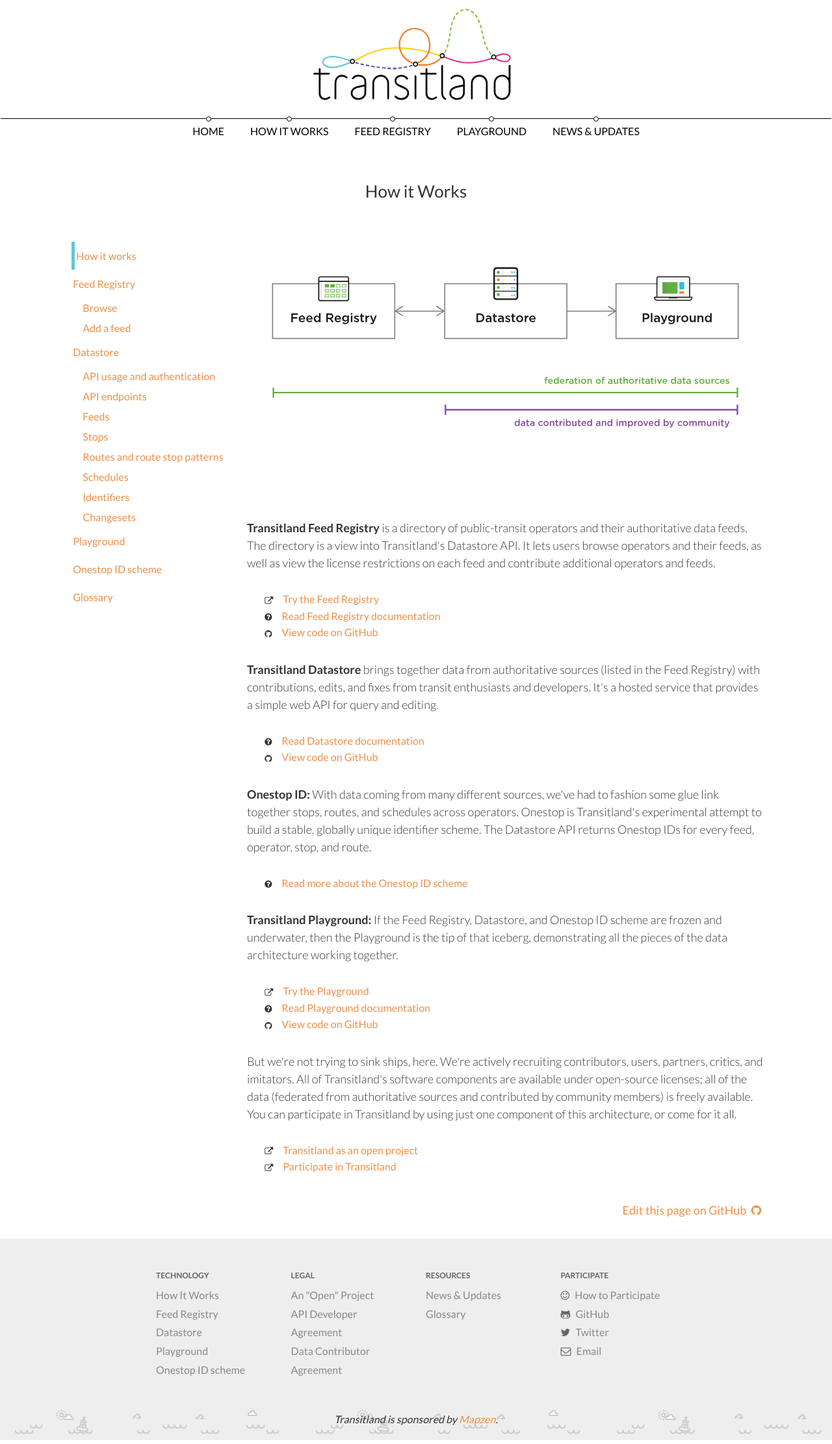
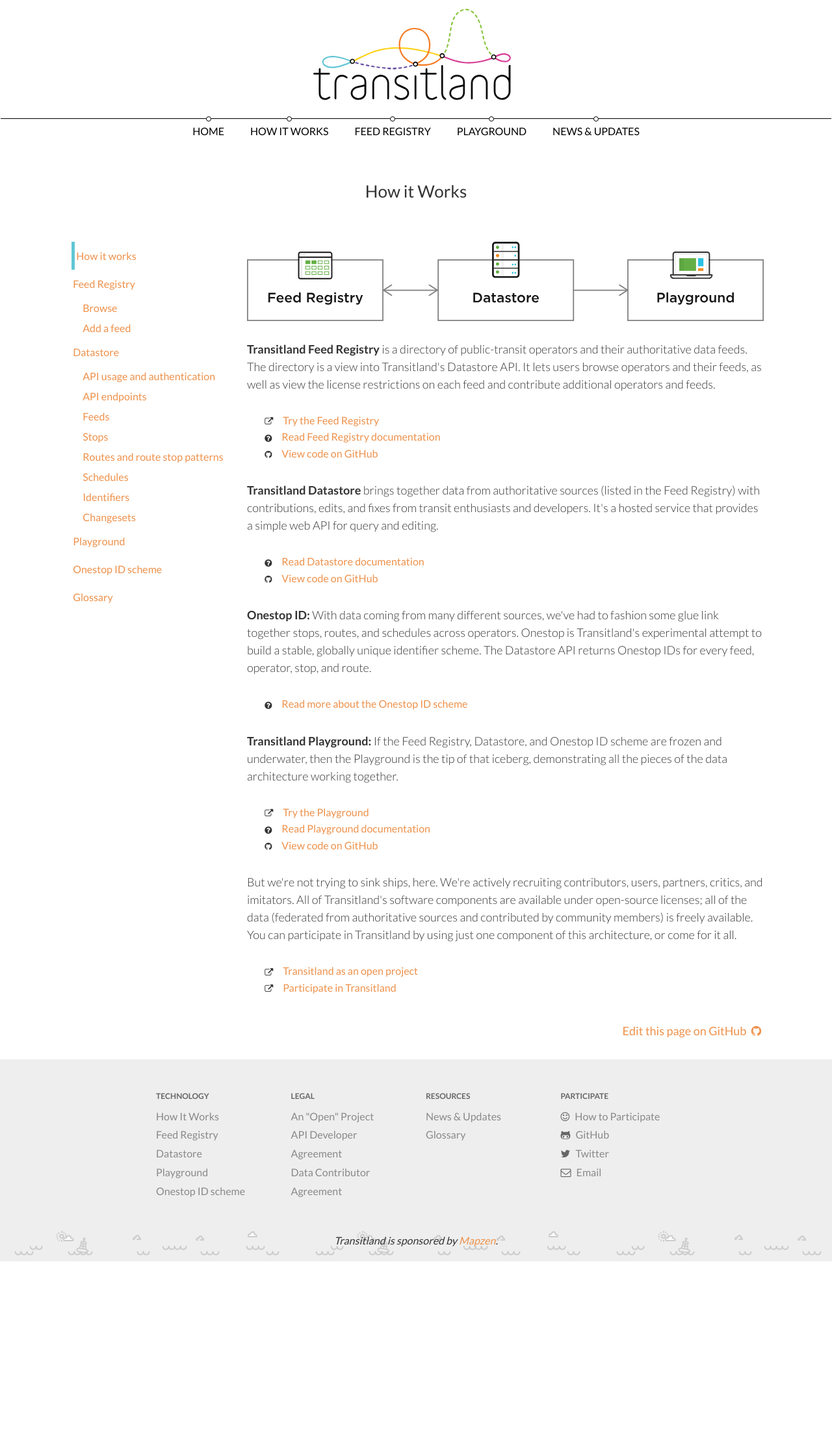
Before and after one commit to transitland/www-transit-land, a Jekyll site: the page built from how-it-works/index.html, in a window 1280 px wide. Shown: the whole page at 65% size. Built offline with Jekyll 4.4.1, drawn with Linux system fonts in a browser that asks for light colours; nearby versions of some CDN libraries; after the commit the page ends 1946 px from its top, so only the background shows below that.

Commit message:
a smaller "how it works" diagram for the time being -- until we're able to expand it to show the full ecosystem of API consumers and contributors

```diff
--- a/how-it-works/index.html
+++ b/how-it-works/index.html
@@ -4,7 +4,7 @@
 skip_title: true
 ---
 
-<img src="/assets/images/slides/hiw@2x_1.svg" />
+<img src="hiw-diagram.svg" alt="a diagram showing the Transitland Feed Registry, Datastore, and Playground communicating with each other" />
 
 <p><b>Transitland Feed Registry</b> is a directory of public-transit operators and their authoritative data feeds. The directory is a view into Transitland's Datastore API. It lets users browse operators and their feeds, as well as view the license restrictions on each feed and contribute additional operators and feeds.</p>
 <ul class="all-links">
```
Also changed, not shown: how-it-works/hiw-diagram.svg (added).
